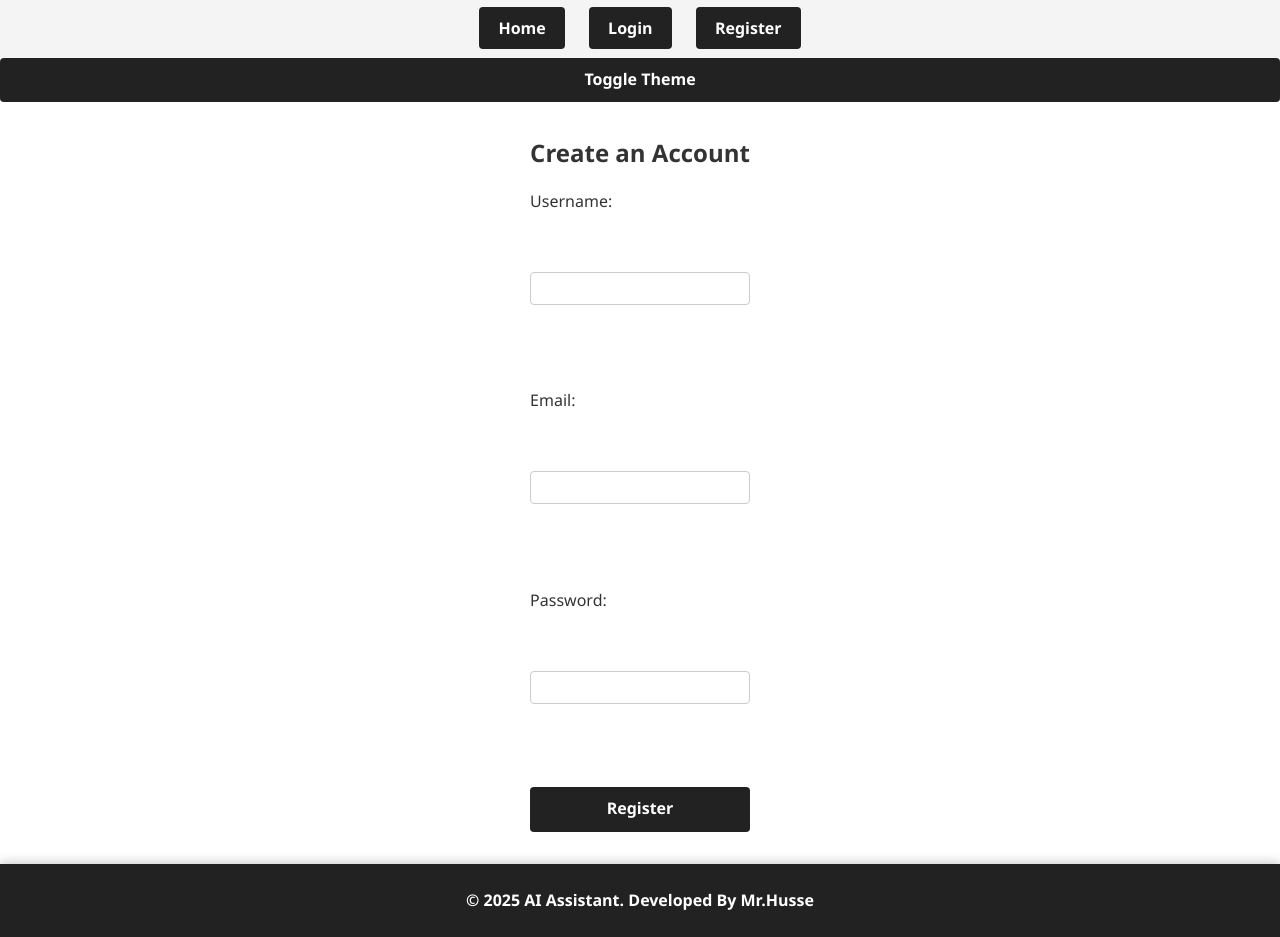
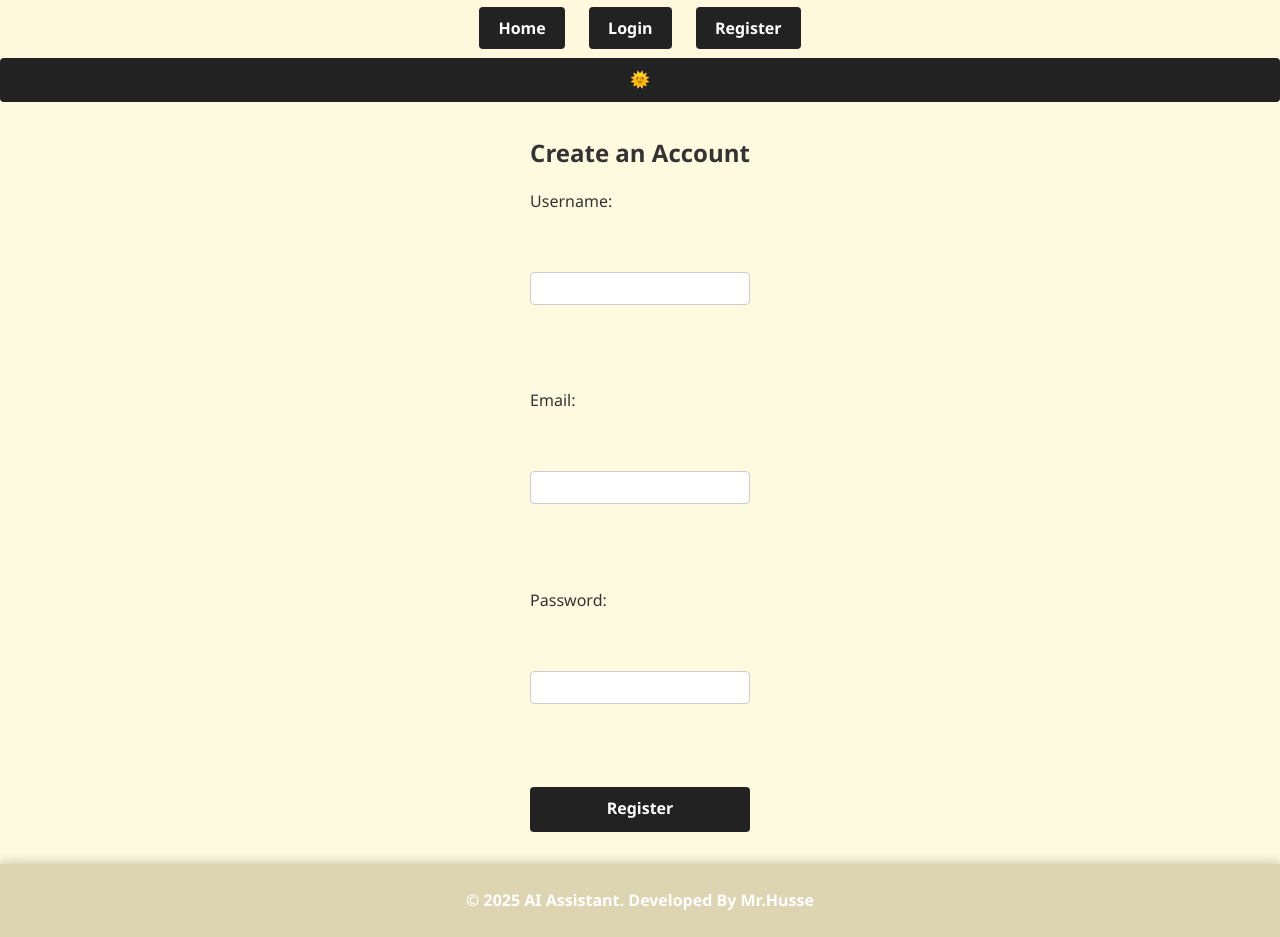
Before and after one commit to God-zil-la/Project-4, a Django app: page /accounts/register/ in a window 1280 px wide. Run offline with Django 4.2, Linux system fonts and the light colour scheme.

Commit message:
toggle change to icons

```diff
--- a/ai_assistant/static/css/styles.css
+++ b/ai_assistant/static/css/styles.css
@@ -17,15 +17,16 @@ main {
 
 /* Theme Variables */
 :root {
-    --bg-color: #ffffff;
+    --bg-color: #fefae0; /* cream white */
     --text-color: #333333;
-    --nav-bg: #f4f4f4;
+    --nav-bg: #fff8dc;
     --nav-text: #000000;
     --button-bg: #222222;
     --button-text: #ffffff;
     --button-hover: #444444;
-    --footer-bg: #222222;
+    --footer-bg: #ddd4b2;
 }
+
 
 html.dark {
     --bg-color: #121212;
--- a/ai_assistant/templates/base.html
+++ b/ai_assistant/templates/base.html
@@ -3,7 +3,6 @@
 <html lang="en">
   <head>
     <script>
-      // Apply theme before render to prevent white flash
       if (
         localStorage.getItem("theme") === "dark" ||
         (!("theme" in localStorage) &&
@@ -26,11 +25,7 @@
         <li><a href="/bots/">My Bots</a></li>
         <li><a href="/payments/">Billing</a></li>
         <li>
-          <form
-            method="POST"
-            action="{% url 'accounts:logout' %}"
-            class="nav-logout-form"
-          >
+          <form method="POST" action="{% url 'accounts:logout' %}" class="nav-logout-form">
             {% csrf_token %}
             <button type="submit" class="nav-btn">Logout</button>
           </form>
@@ -42,7 +37,9 @@
       </ul>
     </nav>
 
-    <button id="toggleTheme" class="toggle-theme">Toggle Theme</button>
+    <button id="toggleTheme" class="toggle-theme" aria-label="Toggle theme">
+      <span id="theme-icon">🌙</span>
+    </button>
 
     <main>{% block content %}{% endblock %}</main>
 
@@ -52,11 +49,19 @@
 
     <script>
       const toggleButton = document.getElementById("toggleTheme");
+      const icon = document.getElementById("theme-icon");
+      const html = document.documentElement;
+
+      function updateIcon() {
+        icon.textContent = html.classList.contains("dark") ? "🌙" : "🌞";
+      }
+
+      updateIcon();
 
       toggleButton?.addEventListener("click", () => {
-        const html = document.documentElement;
         const isDark = html.classList.toggle("dark");
         localStorage.setItem("theme", isDark ? "dark" : "light");
+        updateIcon();
       });
     </script>
   </body>
```
